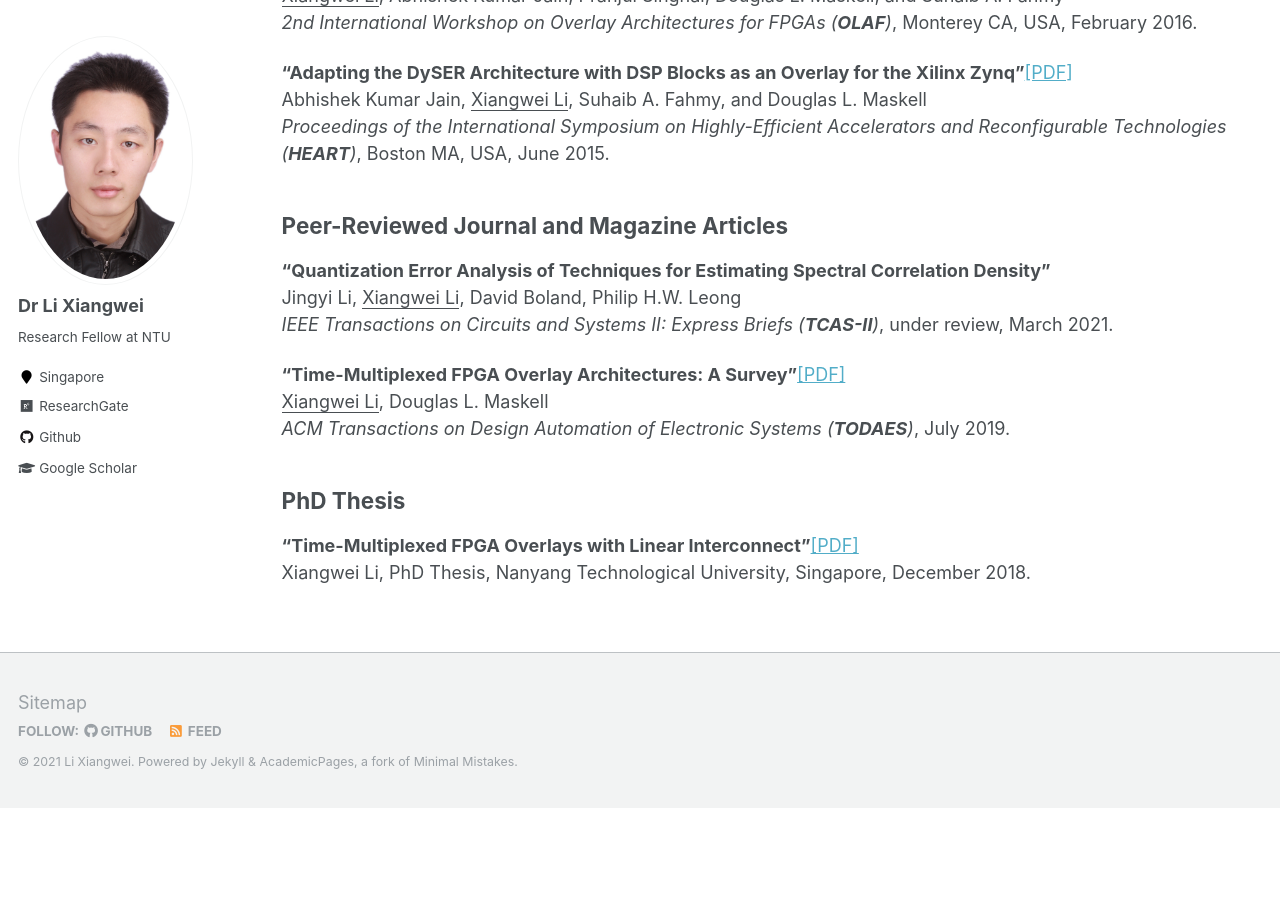
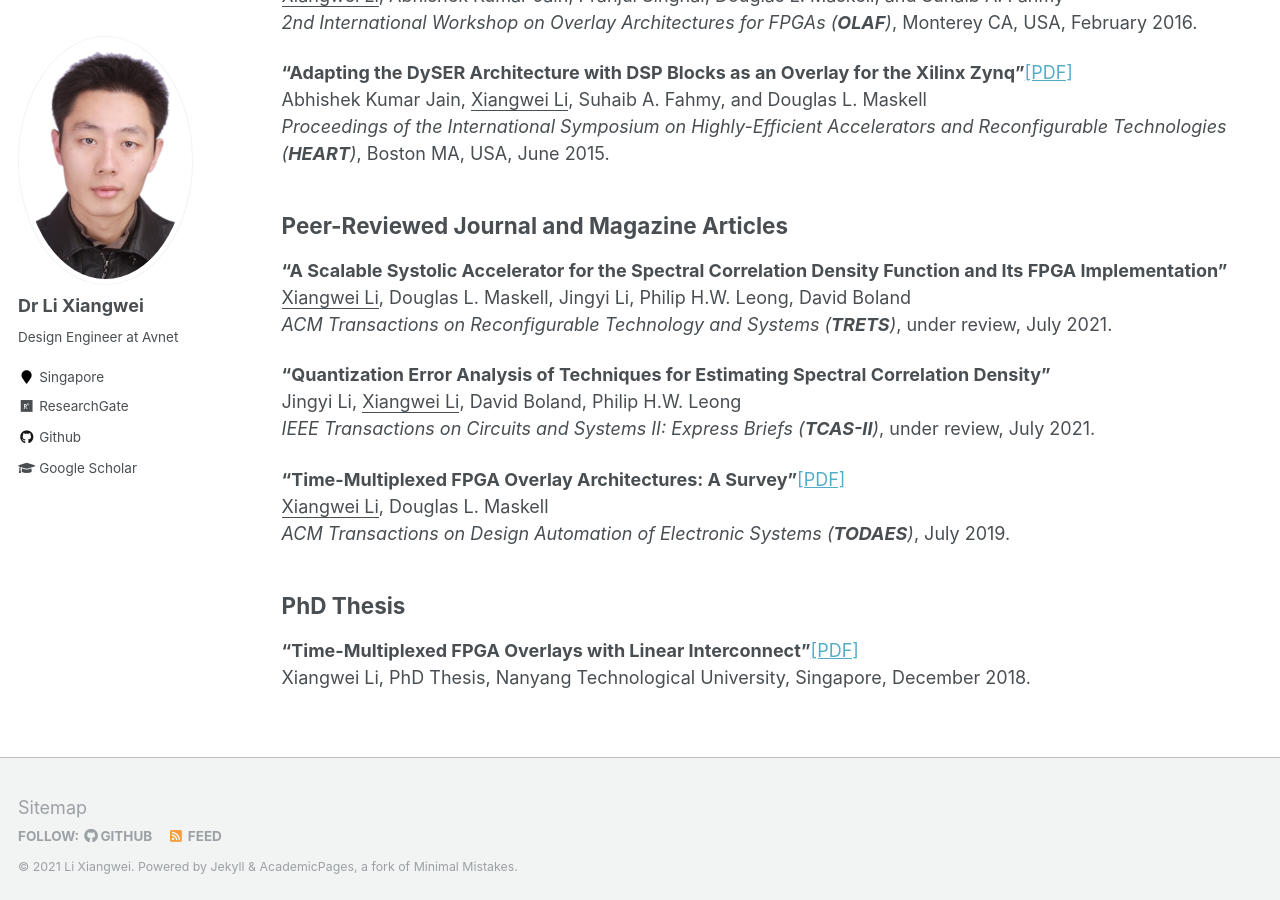
Before and after one commit to louislxw/louislxw.github.io, a Jekyll site: the page built from _publications/publications.md, in a window 1280 px wide and 900 px high, scrolled down 726 px. Built offline with Jekyll 4.4.1, drawn with Linux system fonts in a browser that asks for light colours; before the commit the page ends 1534 px from its top, so only the background shows below that.

Commit message:
Update my profile

```diff
--- a/_config.yml
+++ b/_config.yml
@@ -10,7 +10,7 @@ locale                   : "en-US"
 title                    : "LI XIANGWEI"
 title_separator          : "-"
 name                     : &name "Li Xiangwei"
-description              : &description "Research Fellow at NTU"
+description              : &description "Design Engineer at Avnet"
 url                      : https://louislxw.github.io # the base hostname & protocol for your site e.g. "https://mmistakes.github.io"
 baseurl                  : "" # the subpath of your site, e.g. "/blog"
 repository               : "louislxw/louislxw.github.io"
@@ -82,7 +82,7 @@ analytics:
 author:
   name             : "Dr Li Xiangwei"
   avatar           : "avatar.jpg"
-  bio              : "Research Fellow at NTU"
+  bio              : "Design Engineer at Avnet"
   location         : "Singapore"
   employer         :
   pubmed           : # "https://www.ncbi.nlm.nih.gov/pubmed/?term=john+snow"
--- a/_publications/publications.md
+++ b/_publications/publications.md
@@ -35,10 +35,13 @@ Abhishek Kumar Jain, <u>Xiangwei Li</u>, Suhaib A. Fahmy, and Douglas L. Maskell
 
 Peer-Reviewed Journal and Magazine Articles
 -------------------------------------------
+<strong>“A Scalable Systolic Accelerator for the Spectral Correlation Density Function and Its FPGA Implementation”</strong><br>
+<u>Xiangwei Li</u>, Douglas L. Maskell, Jingyi Li, Philip H.W. Leong, David Boland <br>
+<em>ACM Transactions on Reconfigurable Technology and Systems (<strong>TRETS</strong>)</em>, under review, July 2021. <br>
 
 <strong>“Quantization Error Analysis of Techniques for Estimating Spectral Correlation Density”</strong> <br>
 Jingyi Li, <u>Xiangwei Li</u>, David Boland, Philip H.W. Leong <br>
-<em>IEEE Transactions on Circuits and Systems II: Express Briefs (<strong>TCAS-II</strong>)</em>, under review, March 2021. <br>
+<em>IEEE Transactions on Circuits and Systems II: Express Briefs (<strong>TCAS-II</strong>)</em>, under review, July 2021. <br>
 
 <strong>“Time-Multiplexed FPGA Overlay Architectures: A Survey”</strong>[[PDF]](https://dl.acm.org/citation.cfm?id=3339861&dl=ACM&coll=DL)<br>
 <u>Xiangwei Li</u>, Douglas L. Maskell <br>
```
Also changed, not shown: _pages/about.md (+3 -1 lines).
